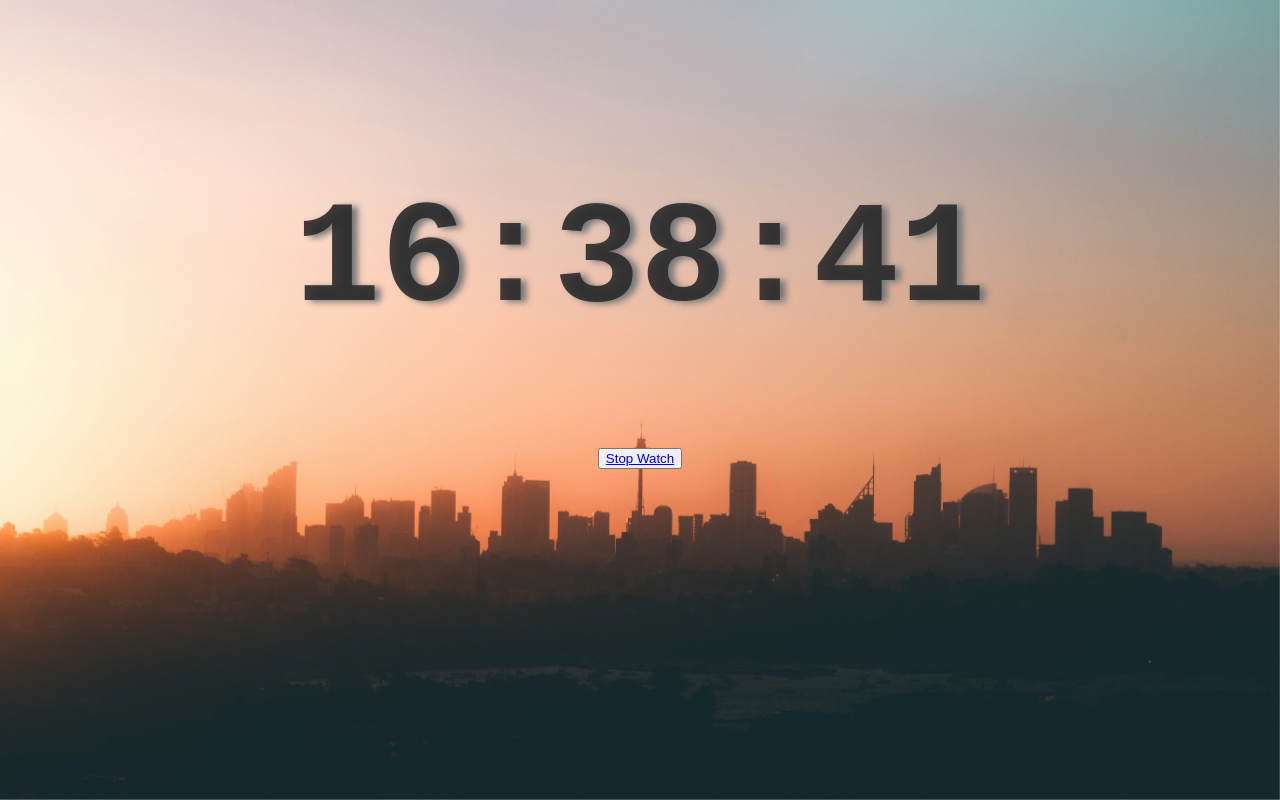
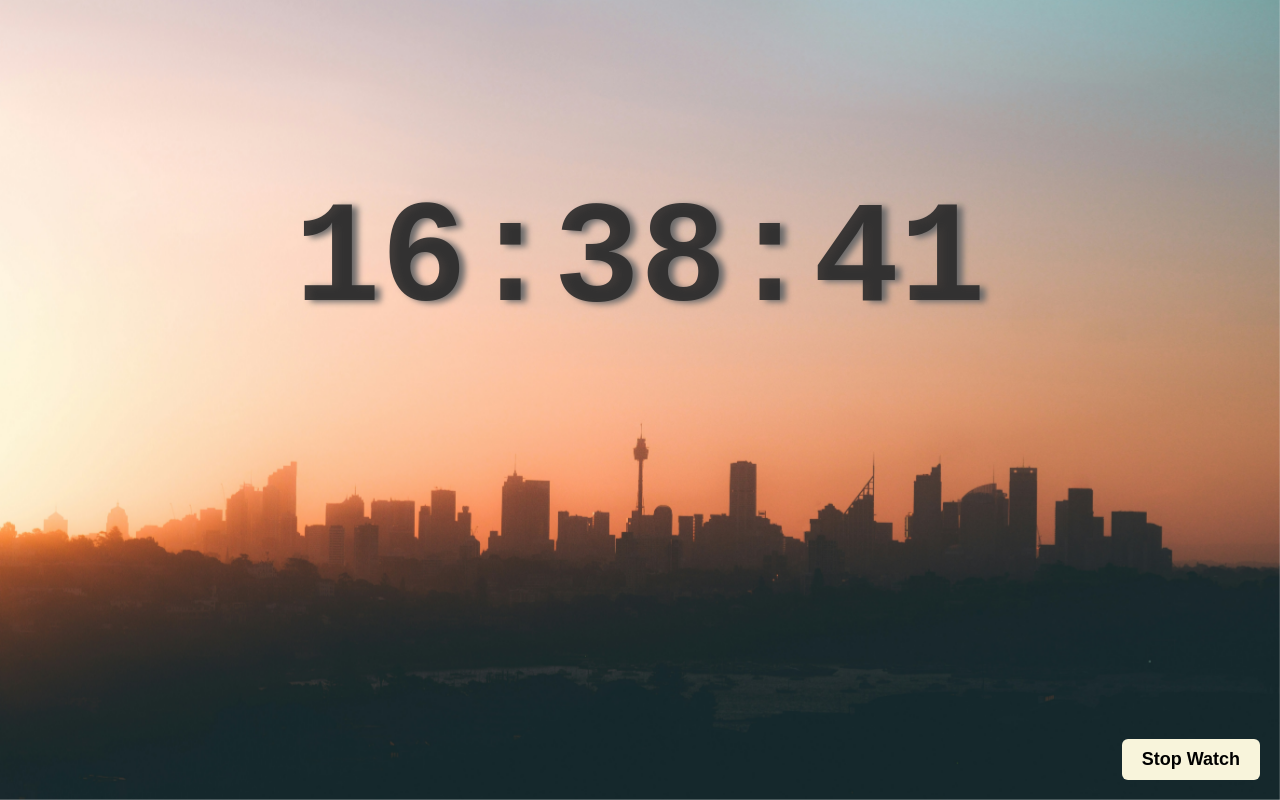
Before and after one commit to zahraRostami1999/digital-clock-app, a React (Create React App) app: page / in a window 1280 px wide. Built offline with nearby package versions, Linux system fonts and the light colour scheme.

Commit message:
edit Clock style: add style for link to stop watch btn

```diff
--- a/src/Clock.module.css
+++ b/src/Clock.module.css
@@ -6,7 +6,23 @@
     height: 15%;
     margin-top: 180px;
     font-family: monospace;
-    text-shadow: 6px 2px 6px #797979;
+    text-shadow: 6px 2px 6px #6c6b6b;
     color: rgba(45, 44, 44, 0.915);
+}
 
+.clockContainer button{
+    font-size: 18px;
+    position:fixed;
+    bottom: 20px;
+    right: 20px;
+    padding: 10px 20px;
+    border-radius: 6px;
+    border: none;
+    font-weight: bold;
+    background-color: #f8f4db;
 }
+
+.clockContainer button a{
+    color: black;
+    text-decoration: none;
+}
```
